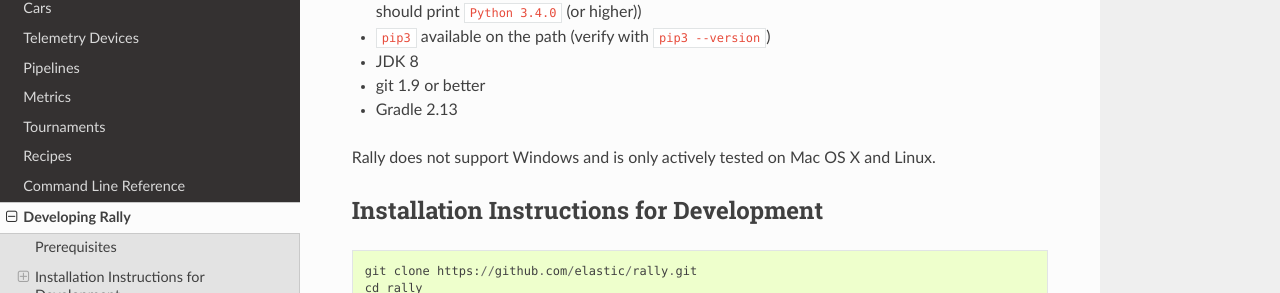
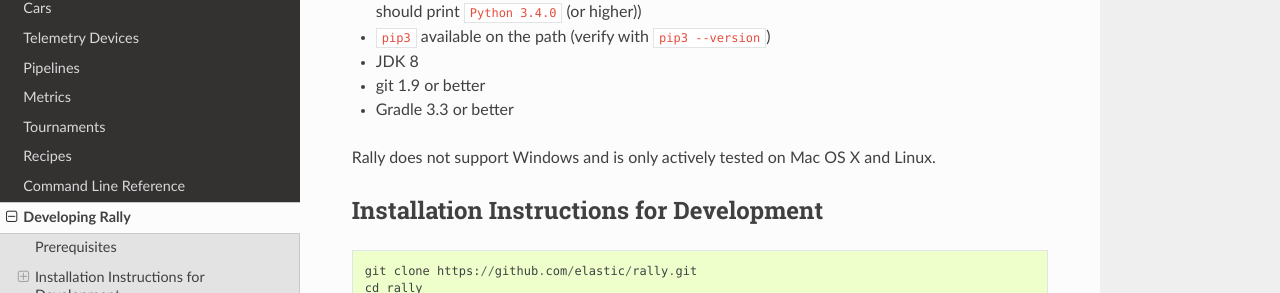
Before and after one commit to elastic/rally, a Sphinx documentation site: the page built from docs/developing.rst, in a window 1280 px wide and 900 px high. Shown: the part 289-582 px from the top of the window. Built offline with Sphinx 7.4.7 and the Read the Docs theme 2.0.0, drawn with Linux system fonts in a browser that asks for light colours.

Commit message:
Document correct Gradle version

```diff
--- a/docs/configuration.rst
+++ b/docs/configuration.rst
@@ -12,7 +12,7 @@
 
 Rally can build Elasticsearch either from sources or use an `official binary distribution <https://www.elastic.co/downloads/elasticsearch>`_. If you have Rally build Elasticsearch from sources, it can only be used to benchmark Elasticsearch 5.0 and above. The reason is that with Elasticsearch 5.0 the build tool was switched from Maven to Gradle. As Rally only supports Gradle, it is limited to Elasticsearch 5.0 and above.
 
-If you want to build Elasticsearch from sources, Gradle 2.13 needs to be installed prior to running the configuration routine.
+If you want to build Elasticsearch from sources, Gradle needs to be installed prior to running the configuration routine.
 
 Let's go through an example step by step: First run ``esrally``::
 
--- a/docs/developing.rst
+++ b/docs/developing.rst
@@ -10,7 +10,7 @@
 * ``pip3`` available on the path (verify with ``pip3 --version``)
 * JDK 8
 * git 1.9 or better
-* Gradle 2.13
+* Gradle 3.3 or better
 
 Rally does not support Windows and is only actively tested on Mac OS X and Linux.
 
```
Also changed, not shown: 1 other file.
